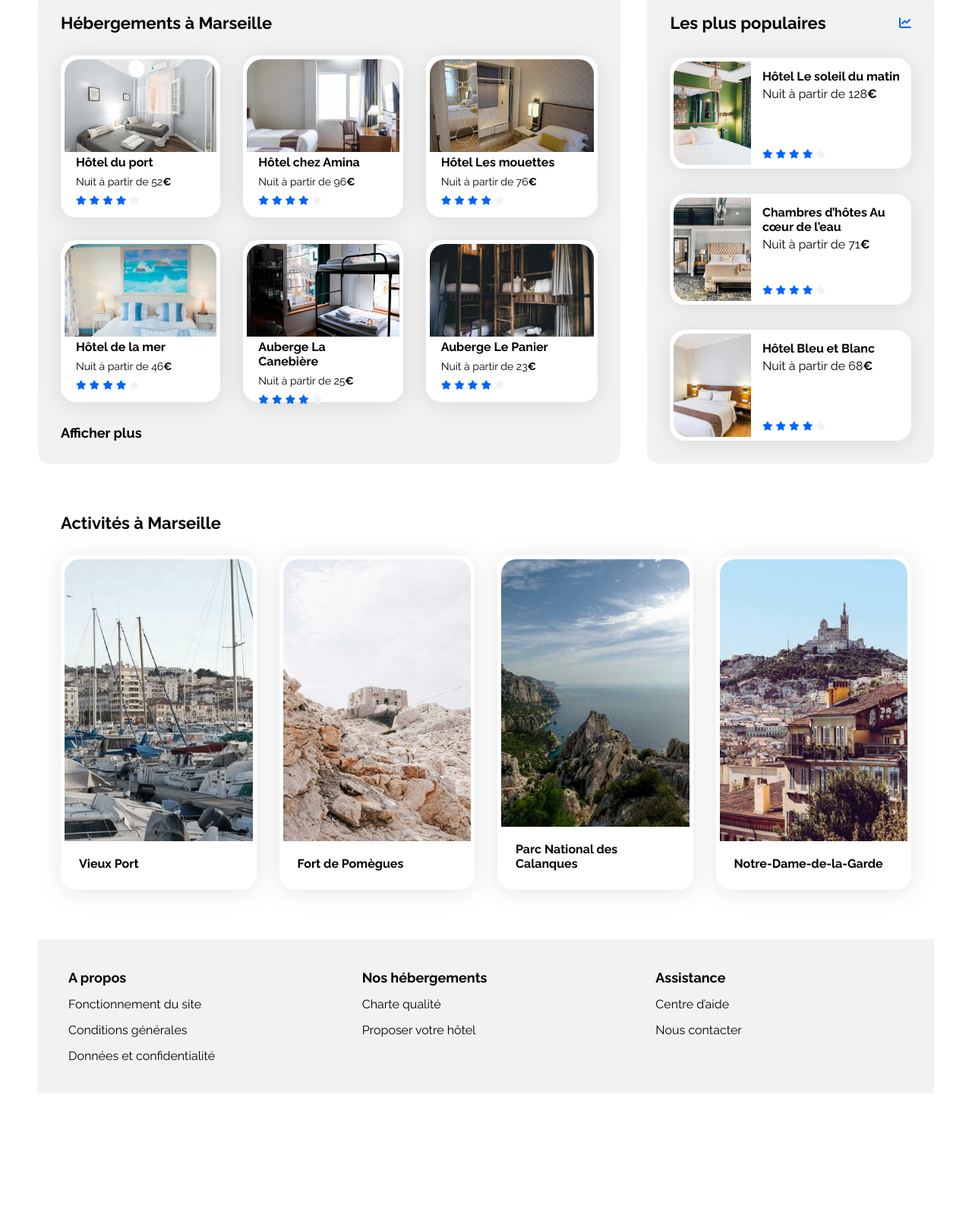
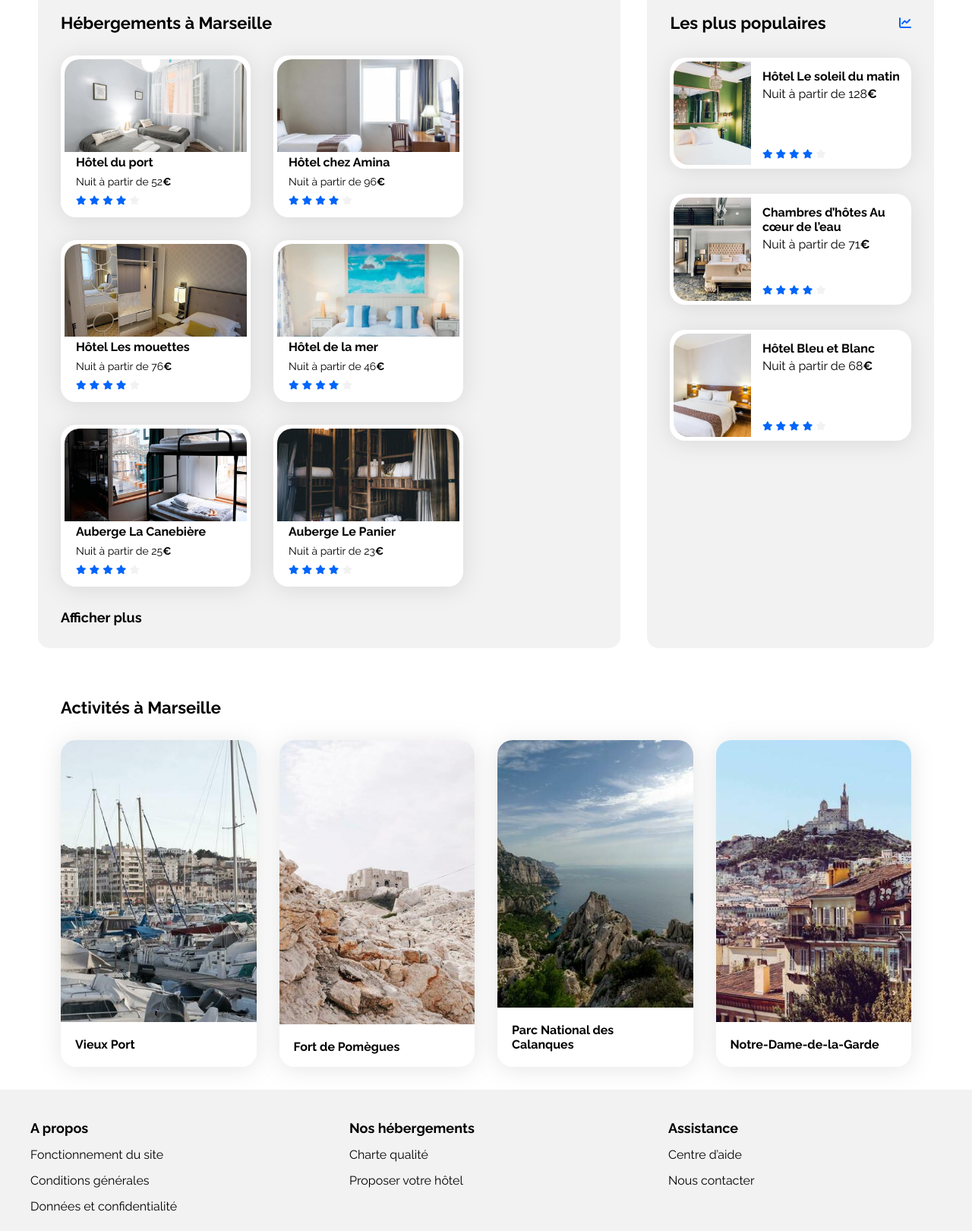
Before and after one commit to Streyan/Openclassrooms_booki, a plain HTML site: page index.html in a window 1280 px wide. Shown: the part 440-2060 px from the top of the page at 76% size. Before the commit the page ends 1879 px from the top, so only its background shows below. Drawn offline with Linux system fonts and the light colour scheme.

Commit message:
corrections following review

```diff
--- a/css/style.css
+++ b/css/style.css
@@ -40,22 +40,26 @@ a {
   text-decoration: none;
 }
 
-h3 {
-  font-weight: 700;
-  font-size: 22px;
+h1,
+h2,
+h3,
+p {
   margin: 0px;
 }
 
-h2 {
+.bold-text {
+  font-weight: 700;
+  font-size: 22px;
+}
+
+.small-bold-text {
   font-weight: 700;
   font-size: 16px;
-  margin: 0px;
 }
 
-p {
+.text {
   font-weight: 400;
   font-size: 16px;
-  margin: 0px;
 }
 
 main {
@@ -273,13 +277,15 @@ main {
 
 .hebergements-cards {
   width: 100%;
-  display: grid;
+  display: flex;
   gap: 30px;
-  grid-template-columns: 1fr 1fr 1fr;
+  flex-wrap: wrap;
 }
 
 .hebergements-cards .card {
+  max-width: 240px;
   display: flex;
+  height: 100%;
   max-height: 203px;
   gap: 4px;
   flex-direction: column;
@@ -378,6 +384,8 @@ main {
 }
 
 .activities-cards .card {
+  height: 100%;
+  padding: 0px;
   display: flex;
   max-height: 430px;
   flex-direction: column;
--- a/index.html
+++ b/index.html
@@ -19,7 +19,6 @@
     />
     <link rel="stylesheet" href="./css/style.css" />
   </head>
-
   <body>
     <div class="main-container">
       <header class="header">
@@ -28,20 +27,24 @@
           src="./images/logo/Booki.png"
           alt="Logo Booki"
         />
-        <div class="header-tabs">
-          <a href="#" class="header-tab" aria-hidden="true"> Hébergements</a>
-          <a href="#" class="header-tab" aria-hidden="true"> Activités</a>
-        </div>
+        <nav class="header-tabs">
+          <a href="#hebergements" class="text header-tab" aria-hidden="true">
+            Hébergements</a
+          >
+          <a href="#activities" class="text header-tab" aria-hidden="true">
+            Activités</a
+          >
+        </nav>
       </header>
       <main>
         <div class="infos">
           <div class="info-headline">
-            <h3 class="headline-title">
+            <h1 class="bold-text headline-title">
               Trouvez votre hébergement pour des vacances de rêve
-            </h3>
-            <p class="headline-subtitle">
+            </h1>
+            <h2 class="text headline-subtitle">
               En plein centre-ville ou en pleine nature
-            </p>
+            </h2>
           </div>
           <form class="searchbar">
             <div class="searchbar-icon">
@@ -55,36 +58,36 @@
               placeholder="Marseille, France"
             />
             <a class="searchbar-button">
-              <h2 class="searchbar-button-text">Rechercher</h2>
+              <p class="bold-text searchbar-button-text">Rechercher</p>
               <div class="searchbar-button-icon">
                 <i class="fa-solid fa-magnifying-glass" aria-hidden="true"></i>
               </div>
             </a>
           </form>
           <div class="filters">
-            <h2 class="filters-title">Filtres</h2>
+            <h2 class="bold-text filters-title">Filtres</h2>
             <div class="filters-buttons">
               <a href="#" class="filter-button">
                 <i
                   class="filter-icon fa-solid fa-money-bill-wave"
                   aria-hidden="true"
                 ></i>
-                <h2 class="filter-name">Économique</h2>
+                <p class="bold-text filter-name">Économique</p>
               </a>
               <a href="#" class="filter-button">
                 <i
                   class="filter-icon fa-solid fa-person"
                   aria-hidden="true"
                 ></i>
-                <h2 class="filter-name">Familial</h2>
+                <p class="bold-text filter-name">Familial</p>
               </a>
               <a href="#" class="filter-button">
                 <i class="filter-icon fa-solid fa-heart" aria-hidden="true"></i>
-                <h2 class="filter-name">Romantique</h2>
+                <p class="bold-text filter-name">Romantique</p>
               </a>
               <a href="#" class="filter-button">
                 <i class="filter-icon fa-solid fa-fire" aria-hidden="true"></i>
-                <h2 class="filter-name">Nos pépites</h2>
+                <p class="bold-text filter-name">Nos pépites</p>
               </a>
             </div>
           </div>
@@ -92,25 +95,26 @@
             <div class="infoBar-icon">
               <i class="fa-xs fa-solid fa-info" aria-hidden="true"></i>
             </div>
-            <p class="infoBar-text">
+            <p class="text infoBar-text">
               Plus de 500 logements sont disponibles dans cette ville
             </p>
           </div>
         </div>
         <div class="hebergements-and-populaires">
-          <section class="hebergements">
+          <section id="hebergements" class="hebergements">
             <div class="hebergements-title">
-              <h3 class="section-title">Hébergements à Marseille</h3>
+              <h2 class="bold-text section-title">Hébergements à Marseille</h2>
             </div>
             <div class="hebergements-cards">
-              <a href="#" class="card">
+              <a href="#">
+                <article class="card">
                   <img
                     src="./images/hebergements/fred-kleber.jpg"
                     alt="Image de la chambre d'hôtel montrant un lit"
                   />
                   <div class="card-content">
-                  <h3 class="card-title">Hôtel du port</h3>
-                  <p class="card-subtitle">
+                    <h3 class="small-bold-text card-title">Hôtel du port</h3>
+                    <p class="text card-subtitle">
                       Nuit à partir de 52<span class="euro">€</span>
                     </p>
                     <div class="card-rating">
@@ -122,18 +126,20 @@
                         class="fa-xs fa-solid fa-star neutral-star"
                         aria-hidden="true"
                       ></i>
-                    <span class="sr-only">Note de 4 sur 5</span>
+                      <span class="text sr-only">Note de 4 sur 5</span>
                     </div>
                   </div>
+                </article>
               </a>
-              <a href="#" class="card">
+              <a href="#">
+                <article class="card">
                   <img
                     src="./images/hebergements/febrian-zakaria.jpg"
                     alt="Image de la chambre d'hôtel montrant un lit"
                   />
                   <div class="card-content">
-                  <h3 class="card-title">Hôtel chez Amina</h3>
-                  <p class="card-subtitle">
+                    <h3 class="small-bold-text card-title">Hôtel chez Amina</h3>
+                    <p class="text card-subtitle">
                       Nuit à partir de 96<span class="euro">€</span>
                     </p>
                     <div class="card-rating">
@@ -145,18 +151,22 @@
                         class="fa-xs fa-solid fa-star neutral-star"
                         aria-hidden="true"
                       ></i>
-                    <span class="sr-only">Note de 4 sur 5</span>
+                      <span class="text sr-only">Note de 4 sur 5</span>
                     </div>
                   </div>
+                </article>
               </a>
-              <a href="#" class="card">
+              <a href="#">
+                <article class="card">
                   <img
                     src="./images/hebergements/reisetopia.jpg"
                     alt="Image de la chambre d'hôtel montrant un lit"
                   />
                   <div class="card-content">
-                  <h3 class="card-title">Hôtel Les mouettes</h3>
-                  <p class="card-subtitle">
+                    <h3 class="small-bold-text card-title">
+                      Hôtel Les mouettes
+                    </h3>
+                    <p class="text card-subtitle">
                       Nuit à partir de 76<span class="euro">€</span>
                     </p>
                     <div class="card-rating">
@@ -168,18 +178,20 @@
                         class="fa-xs fa-solid fa-star neutral-star"
                         aria-hidden="true"
                       ></i>
-                    <span class="sr-only">Note de 4 sur 5</span>
+                      <span class="text sr-only">Note de 4 sur 5</span>
                     </div>
                   </div>
+                </article>
               </a>
-              <a href="#" class="card">
+              <a href="#">
+                <article class="card">
                   <img
                     src="./images/hebergements/annie-spratt.jpg"
                     alt="Image de la chambre d'hôtel montrant un lit"
                   />
                   <div class="card-content">
-                  <h3 class="card-title">Hôtel de la mer</h3>
-                  <p class="card-subtitle">
+                    <h3 class="small-bold-text card-title">Hôtel de la mer</h3>
+                    <p class="text card-subtitle">
                       Nuit à partir de 46<span class="euro">€</span>
                     </p>
                     <div class="card-rating">
@@ -191,18 +203,22 @@
                         class="fa-xs fa-solid fa-star neutral-star"
                         aria-hidden="true"
                       ></i>
-                    <span class="sr-only">Note de 4 sur 5</span>
+                      <span class="text sr-only">Note de 4 sur 5</span>
                     </div>
                   </div>
+                </article>
               </a>
-              <a href="#" class="card">
+              <a href="#">
+                <article class="card">
                   <img
                     src="./images/hebergements/marcus-loke.jpg"
                     alt="Image de la chambre d'hôtel montrant un lit"
                   />
                   <div class="card-content">
-                  <h3 class="card-title">Auberge La Canebière</h3>
-                  <p class="card-subtitle">
+                    <h3 class="small-bold-text card-title">
+                      Auberge La Canebière
+                    </h3>
+                    <p class="text card-subtitle">
                       Nuit à partir de 25<span class="euro">€</span>
                     </p>
                     <div class="card-rating">
@@ -214,18 +230,22 @@
                         class="fa-xs fa-solid fa-star neutral-star"
                         aria-hidden="true"
                       ></i>
-                    <span class="sr-only">Note de 4 sur 5</span>
+                      <span class="text sr-only">Note de 4 sur 5</span>
                     </div>
                   </div>
+                </article>
               </a>
-              <a href="#" class="card">
+              <a href="#">
+                <article class="card">
                   <img
                     src="./images/hebergements/nicate-lee.jpg"
                     alt="Image de la chambre d'hôtel montrant un lit"
                   />
                   <div class="card-content">
-                  <h3 class="card-title">Auberge Le Panier</h3>
-                  <p class="card-subtitle">
+                    <h3 class="small-bold-text card-title">
+                      Auberge Le Panier
+                    </h3>
+                    <p class="text card-subtitle">
                       Nuit à partir de 23<span class="euro">€</span>
                     </p>
                     <div class="card-rating">
@@ -237,18 +257,19 @@
                         class="fa-xs fa-solid fa-star neutral-star"
                         aria-hidden="true"
                       ></i>
-                    <span class="sr-only">Note de 4 sur 5</span>
+                      <span class="text sr-only">Note de 4 sur 5</span>
                     </div>
                   </div>
+                </article>
               </a>
             </div>
             <a href="#" class="more" aria-hidden="true"
-              ><h2 class="more">Afficher plus</h2></a
+              ><h2 class="bold-text more">Afficher plus</h2></a
             >
           </section>
           <section class="populaires">
             <div class="populaires-title">
-              <h3 class="section-title">Les plus populaires</h3>
+              <h2 class="bold-text section-title">Les plus populaires</h2>
               <a href="#" class="fa-solid fa-chart-line" aria-hidden="true"></a>
             </div>
             <div class="populaires-cards">
@@ -260,8 +281,10 @@
                   />
                   <div class="card-content">
                     <div class="card-txt">
-                      <h3 class="card-title">Hôtel Le soleil du matin</h3>
-                      <p class="card-subtitle">
+                      <h3 class="small-bold-text card-title">
+                        Hôtel Le soleil du matin
+                      </h3>
+                      <p class="text card-subtitle">
                         Nuit à partir de 128<span class="euro">€</span>
                       </p>
                     </div>
@@ -274,7 +297,7 @@
                         class="fa-xs fa-solid fa-star neutral-star"
                         aria-hidden="true"
                       ></i>
-                      <span class="sr-only">Note de 4 sur 5</span>
+                      <span class="text sr-only">Note de 4 sur 5</span>
                     </div>
                   </div>
                 </article>
@@ -287,10 +310,10 @@
                   />
                   <div class="card-content">
                     <div class="card-txt">
-                      <h3 class="card-title">
+                      <h3 class="small-bold-text card-title">
                         Chambres d’hôtes Au cœur de l’eau
                       </h3>
-                      <p class="card-subtitle">
+                      <p class="text card-subtitle">
                         Nuit à partir de 71<span class="euro">€</span>
                       </p>
                     </div>
@@ -303,7 +326,7 @@
                         class="fa-xs fa-solid fa-star neutral-star"
                         aria-hidden="true"
                       ></i>
-                      <span class="sr-only">Note de 4 sur 5</span>
+                      <span class="text sr-only">Note de 4 sur 5</span>
                     </div>
                   </div>
                 </article>
@@ -316,8 +339,10 @@
                   />
                   <div class="card-content">
                     <div class="card-txt">
-                      <h3 class="card-title">Hôtel Bleu et Blanc</h3>
-                      <p class="card-subtitle">
+                      <h3 class="small-bold-text card-title">
+                        Hôtel Bleu et Blanc
+                      </h3>
+                      <p class="text card-subtitle">
                         Nuit à partir de 68<span class="euro">€</span>
                       </p>
                     </div>
@@ -330,7 +355,7 @@
                         class="fa-xs fa-solid fa-star neutral-star"
                         aria-hidden="true"
                       ></i>
-                      <span class="sr-only">Note de 4 sur 5</span>
+                      <span class="text sr-only">Note de 4 sur 5</span>
                     </div>
                   </div>
                 </article>
@@ -338,60 +363,72 @@
             </div>
           </section>
         </div>
-        <div class="activities">
+        <div id="activities" class="activities">
           <div class="activities-title">
-            <h3 class="section-title">Activités à Marseille</h3>
+            <h2 class="bold-text section-title">Activités à Marseille</h2>
           </div>
           <div class="activities-cards">
-            <a href="#" class="card">
+            <a href="#">
+              <article class="card">
                 <img
                   src="./images/activites/reno-laithienne.jpg"
                   alt="Image du vieux port"
                 />
-              <h3 class="card-title">Vieux Port</h3>
+                <h3 class="small-bold-text card-title">Vieux Port</h3>
+              </article>
             </a>
-            <a href="#" class="card">
+            <a href="#">
+              <article class="card">
                 <img
                   src="./images/activites/paul-hermann.jpg"
                   alt="Image du fort de Pomègues"
                 />
-              <h3 class="card-title">Fort de Pomègues</h3>
+                <h3 class="small-bold-text card-title">Fort de Pomègues</h3>
+              </article>
             </a>
-            <a href="#" class="card">
+            <a href="#">
+              <article class="card">
                 <img
                   src="./images/activites/kilyan-sockalingum.jpg"
                   alt="Image du parc National des Calanques"
                 />
-              <h3 class="card-title">Parc National des Calanques</h3>
+                <h3 class="small-bold-text card-title">
+                  Parc National des Calanques
+                </h3>
+              </article>
             </a>
-            <a href="#" class="card">
+            <a href="#">
+              <article class="card">
                 <img
                   src="./images/activites/florian-wehde.jpg"
                   alt="Image de Notre-Dame-de-la-Garde"
                 />
-              <h3 class="card-title">Notre-Dame-de-la-Garde</h3>
+                <h3 class="small-bold-text card-title">
+                  Notre-Dame-de-la-Garde
+                </h3>
+              </article>
             </a>
           </div>
         </div>
+      </main>
       <footer>
         <div class="footer-section">
-            <h2 class="footer-section-title">A propos</h2>
-            <a href="#">Fonctionnement du site</a>
-            <a href="#">Conditions générales</a>
-            <a href="#">Données et confidentialité</a>
+          <h2 class="bold-text footer-section-title">A propos</h2>
+          <a href="#"><h3 class="text">Fonctionnement du site</h3></a>
+          <a href="#"><h3 class="text">Conditions générales</h3></a>
+          <a href="#"><h3 class="text">Données et confidentialité</h3></a>
         </div>
         <div class="footer-section">
-            <h2 class="footer-section-title">Nos hébergements</h2>
-            <a href="#">Charte qualité</a>
-            <a href="#">Proposer votre hôtel</a>
+          <h2 class="bold-text footer-section-title">Nos hébergements</h2>
+          <a href="#"><h3 class="text">Charte qualité</h3></a>
+          <a href="#"><h3 class="text">Proposer votre hôtel</h3></a>
         </div>
         <div class="footer-section">
-            <h2 class="footer-section-title">Assistance</h2>
-            <a href="#">Centre d’aide</a>
-            <a href="#">Nous contacter</a>
+          <h2 class="bold-text footer-section-title">Assistance</h2>
+          <a href="#"><h3 class="text">Centre d’aide</h3></a>
+          <a href="#"><h3 class="text">Nous contacter</h3></a>
         </div>
       </footer>
-      </main>
     </div>
   </body>
 </html>
```
Lines whose indentation alone changed are shown as unchanged.
